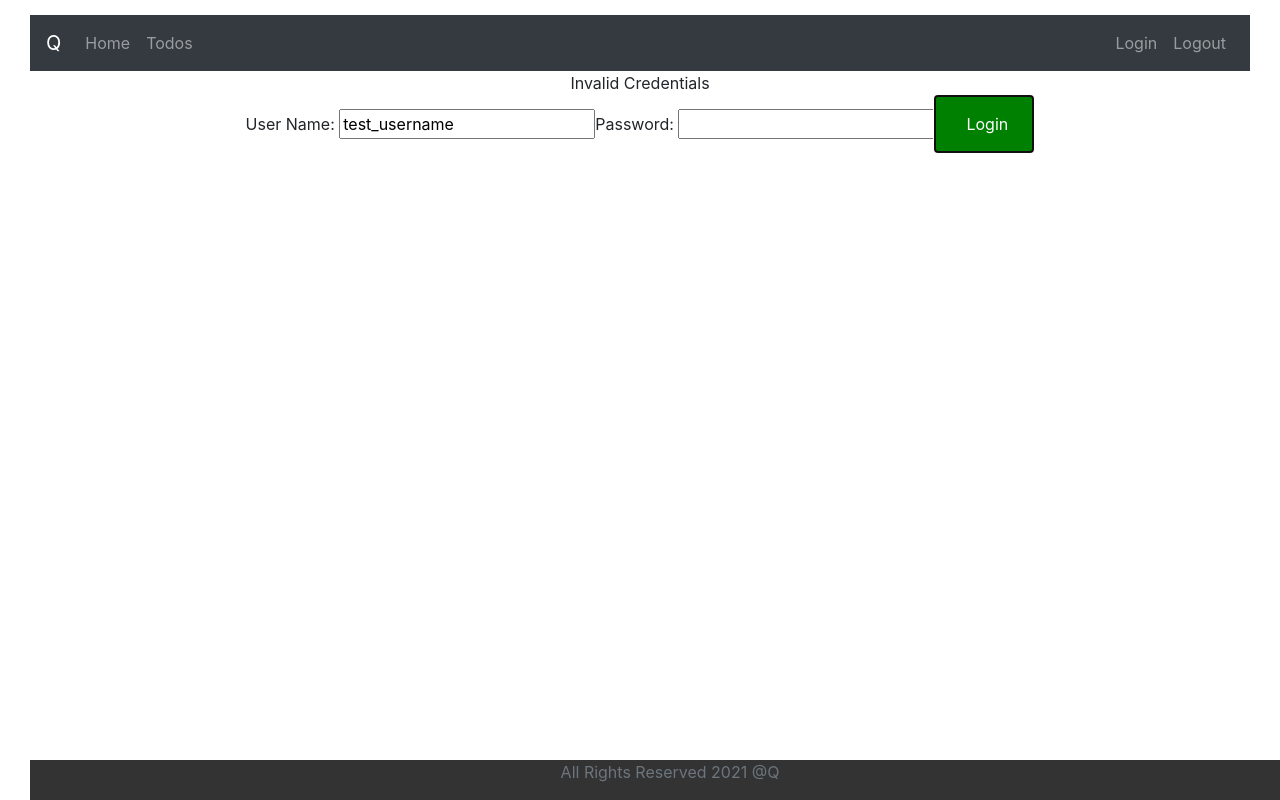
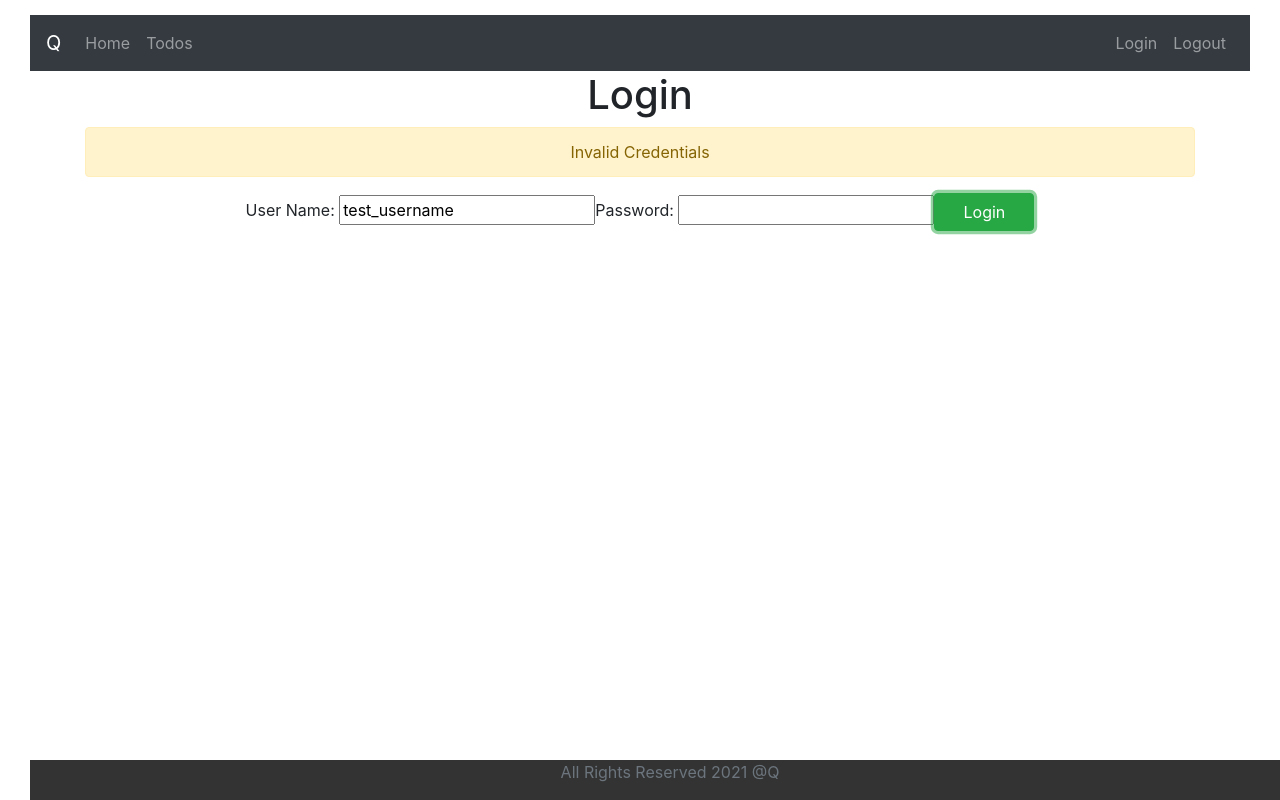
Before and after one commit to tjqiu/todo_app, a React (Create React App) app in the folder frontend/todo-app/: page / in a window 1280 px wide. Both pictures are taken after a click on the button "Login". Shown: the top 800 px of the page. Built offline with nearby package versions, Linux system fonts and the light colour scheme.

Commit message:
more styling

```diff
--- a/frontend/todo-app/src/components/todo/TodoApp.jsx
+++ b/frontend/todo-app/src/components/todo/TodoApp.jsx
@@ -97,7 +97,8 @@
         return (
             <div>
                 <h1>List Todos</h1>
-                <table>
+                <div className="container">
+                <table className="table">
                     <thead>
                         <tr>
                             <th>id</th>
@@ -120,6 +121,7 @@
                         }
                     </tbody>
                 </table>
+                </div>
             </div>
         )
     }
@@ -128,9 +130,14 @@
 
 class WelcomeComponent extends Component {
     render() {
-        return <div>
+        return (
+            <>
+            <h1>Welcome!</h1>
+            <div className="container">
             Welcome {this.props.match.params.name}. You can manage your todos <Link to="/todos">here</Link>.
-        </div>
+            </div>
+            </>
+        )
     }
 }
 
@@ -191,13 +198,16 @@
     render() {
         return (
             <div>
+                <h1>Login</h1>
+                <div className="container">
                 {/*<ShowInvalidCredentials hasLoginFailed={this.state.hasLoginFailed}/>*/}
-                {this.state.hasLoginFailed && <div>Invalid Credentials</div>}
+                {this.state.hasLoginFailed && <div className="alert alert-warning">Invalid Credentials</div>}
                 {/*<ShowLoginSuccessMessage showSuccessMessage={this.state.showSuccessMessage}/>*/}
                 {this.state.showSuccessMessage && <div>Login Successful</div>}
                 User Name: <input type="text" name="username" value={this.state.username} onChange={this.handleChange} />
                 Password: <input type="password" name="password" value={this.state.password} onChange={this.handleChange} />
-                <button onClick={this.loginClicked}>Login</button>
+                <button className="btn btn-success" onClick={this.loginClicked}>Login</button>
+                </div>
             </div>
         )
     }
```
